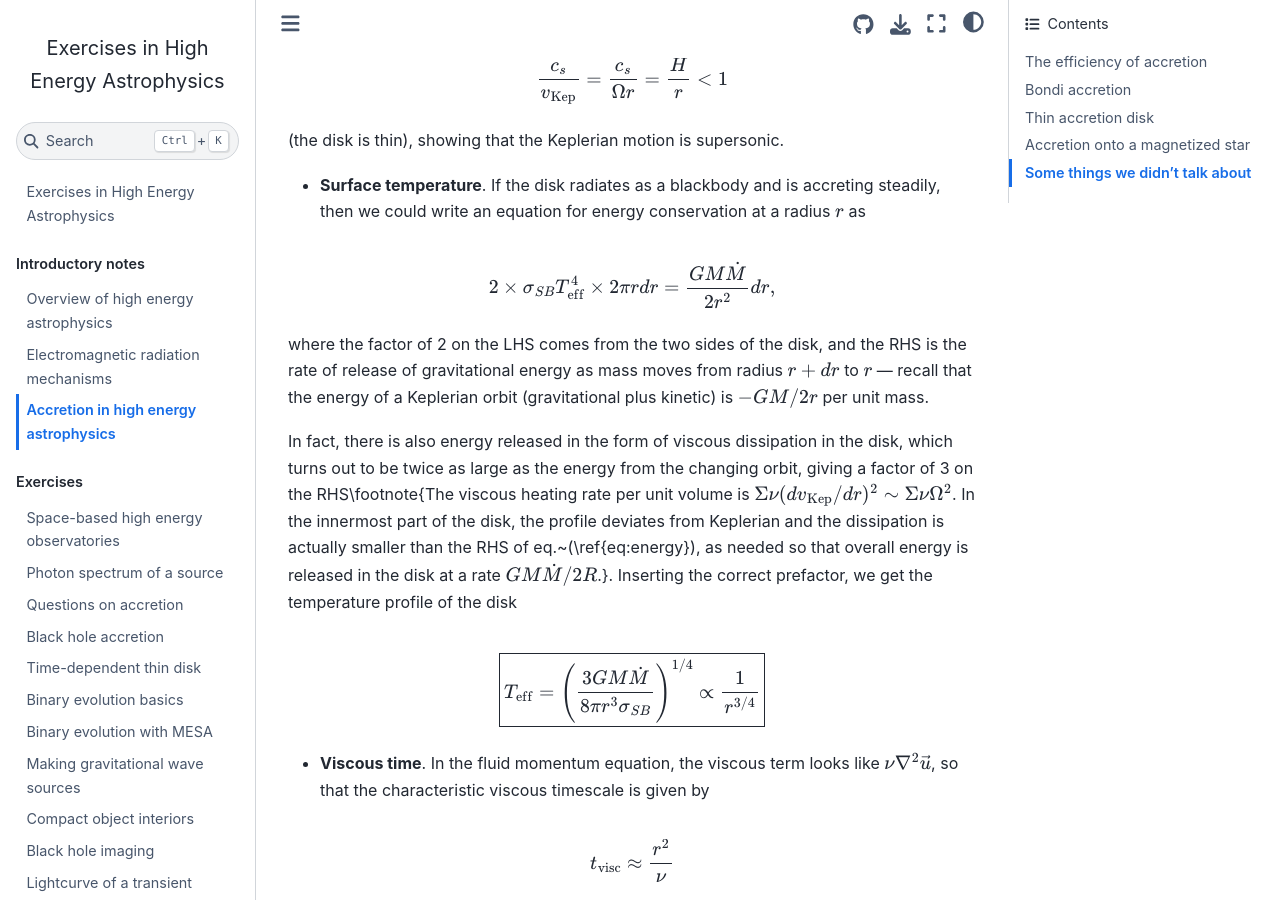
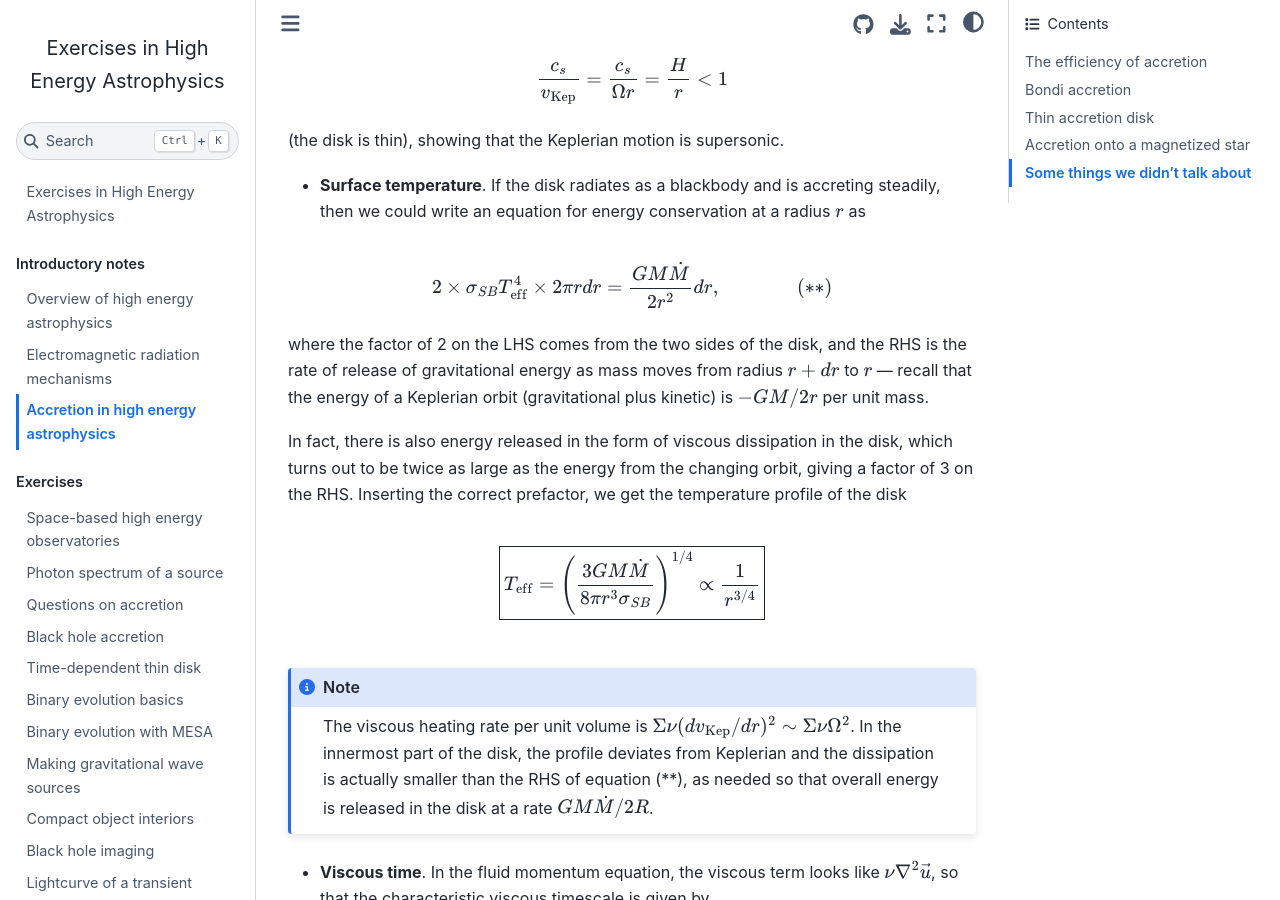
Before and after one commit to andrewcumming/phys645, a Jupyter Book: the page built from accretion_notes.md, in a window 1280 px wide and 900 px high, scrolled down 4700 px. Built offline with Jupyter Book 1.0.4 settings and Sphinx 7.4.7 and the Sphinx Book theme 1.1.4, drawn with Linux system fonts in a browser that asks for light colours; pages that are not in the unit, such as notebooks, are missing from menus; some of the changed text lies outside the part shown.

Commit message:
Typo fixes

````diff
--- a/accretion_notes.md
+++ b/accretion_notes.md
@@ -43,10 +43,10 @@
 We observe both efficient and inefficient accretion. For example, in AGN, accretion occurs in a disk on a timescale set by viscous processes, which gives plenty of time for protons to share their energy with the electrons. The luminosity is
 
 $$
-L\approx 10^{47}\ \mathrm{erg\ s^{-1}}\ \left({\eta\over 0.1}\right)\left({\dot M\over 10\ M_\odot\ \mathrm{yr}^{-1}}\right).
+L\approx 10^{47}\ \mathrm{erg\ s^{-1}}\ \left({\eta\over 0.1}\right)\left({\dot M\over 10\ M_\odot\ \mathrm{yr}^{-1}}\right).\hspace{2cm}(*)
 $$
 
-The black hole at the Galactic centre on the other hand, Sgr A$^\star$ has a very low efficiency. Based on conditions near the black hole, the accretion rate is estimated to be $\sim 10^{-15}\ M_\odot\ \mathrm{yr}^{-1}$ but the luminosity is only $\approx 3\times 10^{33}\ \mathrm{erg\ s^{-1}}$, corresponding to $\eta\approx 3\times 10^{-9}$ (e.g. see [Baganoff et al. 2001](https://ui.adsabs.harvard.edu/abs/2001Natur.413...45B/abstract)). The flow in this case is spherical with rapid infall. There is little time for heating the electrons or radiating; in this case a ``two-temperature plasma'' develops in which the electron and proton temperatures can be very different.
+The black hole at the Galactic centre on the other hand, Sgr A$^\star$ has a very low efficiency. Based on conditions near the black hole, the accretion rate is estimated to be $\sim 10^{-15}\ M_\odot\ \mathrm{yr}^{-1}$ but the luminosity is only $\approx 3\times 10^{33}\ \mathrm{erg\ s^{-1}}$, corresponding to $\eta\approx 3\times 10^{-9}$ (e.g. see [Baganoff et al. 2001](https://ui.adsabs.harvard.edu/abs/2001Natur.413...45B/abstract)). The flow in this case is spherical with rapid infall. There is little time for heating the electrons or radiating; in this case a "two-temperature plasma" develops in which the electron and proton temperatures can be very different.
 
 ## Bondi accretion
 
@@ -76,7 +76,7 @@
 \dot M\sim {\pi \rho (GM)^2\over v^3}\approx 10^{11}\ \mathrm{g\ s^{-1}}\ \left({M\over M_\odot}\right)^2\left({n\over \mathrm{cm^{-3}}}\right)\left({10\ \mathrm{km}\over v}\right)^3,
 $$
 
-where the density is scaled to a typical mean interstellar medium density $\sim 1\ \mathrm{cm^{-3}}$. This is a small accretion rate -- $10^{11}\ {\rm g\ s^{-1}}$ corresponds to $\approx 10^{-15}\ M_\odot\ \mathrm{yr}^{-1}$, so the mass added to the star is negligible and equation (\ref{eq:Laccr}) gives a low luminosity $\sim 10^{31}\ {\rm erg\ s^{-1}}$ (about $10^7$ times smaller than the Eddington luminosity).
+where the density is scaled to a typical mean interstellar medium density $\sim 1\ \mathrm{cm^{-3}}$. This is a small accretion rate -- $10^{11}\ {\rm g\ s^{-1}}$ corresponds to $\approx 10^{-15}\ M_\odot\ \mathrm{yr}^{-1}$, so the mass added to the star is negligible and equation (*) gives a low luminosity $\sim 10^{31}\ {\rm erg\ s^{-1}}$ (about $10^7$ times smaller than the Eddington luminosity).
 
 The same scalings apply to spherical accretion from a uniform medium, but with the velocity $v$ replaced by the sound speed $c_s$. The capture radius is then given by the *Bondi radius* $R_B=GM/2c_s^2$. The sound speed is
 
@@ -140,18 +140,20 @@
 *  **Surface temperature**. If the disk radiates as a blackbody and is accreting steadily, then we could write an equation for energy conservation at a radius $r$ as
 
 $$
-2\times \sigma_{SB}T_\mathrm{eff}^4 \times 2\pi r dr = {GM\dot M\over 2r^2} dr,
+2\times \sigma_{SB}T_\mathrm{eff}^4 \times 2\pi r dr = {GM\dot M\over 2r^2} dr,\hspace{2cm}(**)
 $$
 
 where the factor of 2 on the LHS comes from the two sides of the disk, and the RHS is the rate of release of gravitational energy as mass moves from radius $r+dr$ to $r$ --- recall that the energy of a Keplerian orbit (gravitational plus kinetic) is $-GM/2r$ per unit mass.
 
-In fact, there is also energy released in the form of viscous dissipation in the disk, which turns out to be twice as large as the energy from the changing orbit, giving a factor of 3 on the RHS\footnote{The viscous heating rate per unit volume is $\Sigma\nu(dv_\mathrm{Kep}/dr)^2\sim \Sigma \nu \Omega^2$. In the innermost part of the disk, the profile deviates from Keplerian and the dissipation is actually smaller than the RHS of eq.~(\ref{eq:energy}), as needed so that overall energy is released in the disk at a rate $GM\dot M/2R$.}.
-Inserting the correct prefactor, we get the temperature profile of the disk
+In fact, there is also energy released in the form of viscous dissipation in the disk, which turns out to be twice as large as the energy from the changing orbit, giving a factor of 3 on the RHS. Inserting the correct prefactor, we get the temperature profile of the disk
 
 $$
 \boxed{T_\mathrm{eff} = \left({3GM\dot M\over 8\pi r^3 \sigma_{SB}}\right)^{1/4}\propto {1\over r^{3/4}}}
 $$
 
+```{note}
+The viscous heating rate per unit volume is $\Sigma\nu(dv_\mathrm{Kep}/dr)^2\sim \Sigma \nu \Omega^2$. In the innermost part of the disk, the profile deviates from Keplerian and the dissipation is actually smaller than the RHS of equation (**), as needed so that overall energy is released in the disk at a rate $GM\dot M/2R$.
+```
 
 *  **Viscous time**. In the fluid momentum equation, the viscous term looks like $\nu \nabla^2\vec{u}$, so that the characteristic viscous timescale is given by
 
@@ -202,7 +204,7 @@
 $$
 
 ```{note}
-In the theory, correction terms like the one in square brackets appear in many of the equations -- they are important near the star, where the flow begins to deviate from Keplerian as it joins onto the star. For example, as mentioned in the footnote on the previous page, the local flux near the star is suppressed relative to the outer parts of the disk. For more details see [Pringle 1977](https://ui.adsabs.harvard.edu/abs/1981ARA\%26A..19..137P/abstract).
+In the theory, correction terms like the one in square brackets appear in many of the equations -- they are important near the star, where the flow begins to deviate from Keplerian as it joins onto the star. For example, as mentioned in the footnote on the previous page, the local flux near the star is suppressed relative to the outer parts of the disk. For more details see [Pringle (1977)](https://ui.adsabs.harvard.edu/abs/1981ARA\%26A..19..137P/abstract).
 ```
 
 *  **Shape of the disk**. The sound speed $c_s\propto T^{1/2}$. For an optically-thin disk where the midplane temperature is the same as the surface temperature, then
@@ -237,7 +239,7 @@
 
 Here we take the magnetic field of the star to be a dipole, giving $B=B_\star (R_\star/r)^3$ (higher order multipoles fall off more quickly with $r$, so usually the dipole component is the relevant one). We've also used the relation $\dot M = 4\pi r^2 \rho v$ for a steady accretion flow and taken the velocity to be the free-fall velocity, giving $v^2\sim 2GM/r$.
 
-This shows that magnetic pressure grows more quickly with decreasing $r$ than the ram pressure. At a distance $r<r_M$, the flow becomes magnetically-channelled, where $r_M$ is the radial distance where magnetic and ram pressures are equal,
+This shows that magnetic pressure grows more quickly with decreasing $r$ than the ram pressure. At a distance $r < r_M$, the flow becomes magnetically-channelled, where $r_M$ is the radial distance where magnetic and ram pressures are equal,
 
 $$
 \boxed{r_M = \left(B_\star^2R_\star^6\over 2\dot M(2GM)^{1/2}\right)^{2/7} = 5\times 10^8\ {\rm cm}\ \mu_{30}^{4/7}\dot M_{16}^{-2/7}\left({M\over M_\odot}\right)^{-1/7}}
@@ -245,13 +247,13 @@
 
 where $\mu_{30}$ is the dipole moment $B_\star R_\star^3$ in units of $10^{30}\ {\rm G\ cm^3}$, and $\dot M_{16}$ is the accretion rate in units of $10^{16}\ {\rm g\ s^{-1}}$. This value of dipole moment corresponds to a neutron star with a magnetic field of $\sim 10^{12}\ {\rm G}$ or a white dwarf with a magnetic field of $\sim 10^3\ {\rm G}$.
 
-In fact, we need to balance the magnetic torque with the viscous torque to find $r_M$ for disk accretion, but the answer is about the same (and has the same scalings). For a famous treatment of the disk case, you can look at [Ghosh \& Lamb 1978](https://ui.adsabs.harvard.edu/abs/1978ApJ...223L..83G/abstract) and their follow up papers. This figure from their paper shows the accretion geometry:
+In fact, we need to balance the magnetic torque with the viscous torque to find $r_M$ for disk accretion, but the answer is about the same (and has the same scalings). For a famous treatment of the disk case, you can look at [Ghosh \& Lamb (1978)](https://ui.adsabs.harvard.edu/abs/1978ApJ...223L..83G/abstract) and their follow up papers. This figure from their paper shows the accretion geometry:
 
 ![GhoshLamb](figs/GhoshLamb.png)
 
 The accretion disk is terminated near $r_M$, and the matter funnelled onto the magnetic polar cap. The size of the polar cap is generally very small. For a rotation-aligned dipole field, $\sin^2\theta/r$ is constant along a magnetic field line, so the polar cap angle is $\approx (R_\star/r_M)^{1/2}$.
 
-Rotation of the star produces pulsations in the observed emission. There are a few types of observed systems involving accretion onto a neutron star or white dwarf in a close binary. *X-ray pulsars* are accreting neutron stars with $B\sim 10^{12}\ {\rm G}$ and $P_{\rm spin}\sim 0.1$--$1000\ {\rm s}$, while the *accreting millisecond X-ray pulsars* are accreting neutron stars with $B\sim 10^{9}\ {\rm G}$ and $P_{\rm spin}\sim$~few~ms. The *AM Her* systems are accreting white dwarfs with $B\sim 10^{7}$--few$\times 10^8\ {\rm G}$ and $P_{\rm spin}\approx P_{\rm orb}$ (the magnetic field is strong enough that no disk forms because $r_M>a$ where $a$ is the orbital separation!). The *intermediate polars* are more weakly-magnetized white dwarfs with $B\sim 10^{5}$--$10^7\ {\rm G}$ and spin periods of tens of seconds to hours.
+Rotation of the star produces pulsations in the observed emission. There are a few types of observed systems involving accretion onto a neutron star or white dwarf in a close binary. *X-ray pulsars* are accreting neutron stars with $B\sim 10^{12}\ {\rm G}$ and $P_{\rm spin}\sim 0.1$--$1000\ {\rm s}$, while the *accreting millisecond X-ray pulsars* are accreting neutron stars with $B\sim 10^{9}\ {\rm G}$ and $P_{\rm spin}\sim$ few ms. The *AM Her* systems are accreting white dwarfs with $B\sim 10^{7}$--few$\times 10^8\ {\rm G}$ and $P_{\rm spin}\approx P_{\rm orb}$ (the magnetic field is strong enough that no disk forms because $r_M>a$ where $a$ is the orbital separation!). The *intermediate polars* are more weakly-magnetized white dwarfs with $B\sim 10^{5}$--$10^7\ {\rm G}$ and spin periods of tens of seconds to hours.
 
 
 
````
Also changed, not shown: binary_sols.md (+2 -2 lines), compact.md (+8 -4 lines), exercise3.md (+7 -1 lines), radiation_notes.md (+5 -6 lines).
